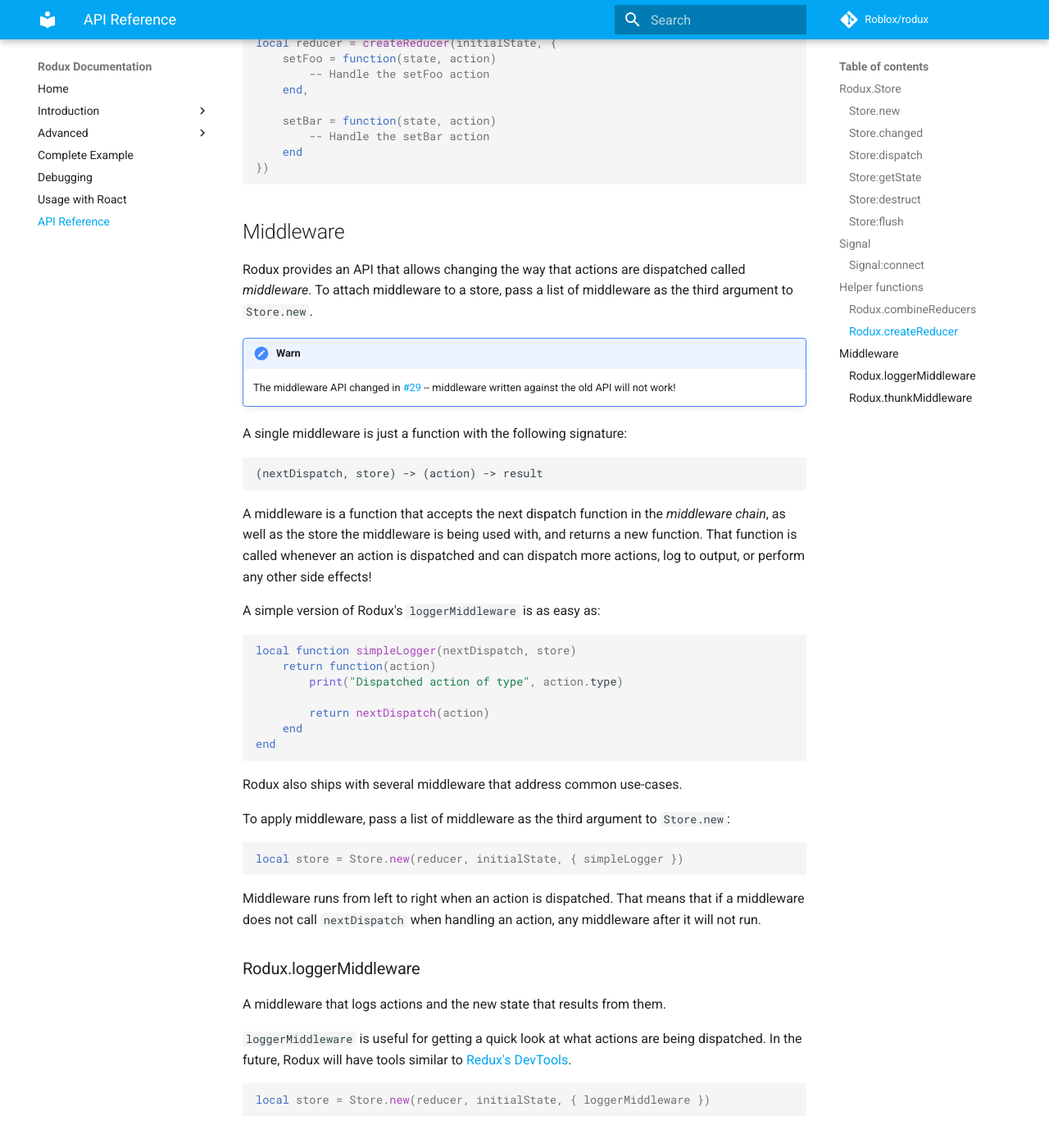
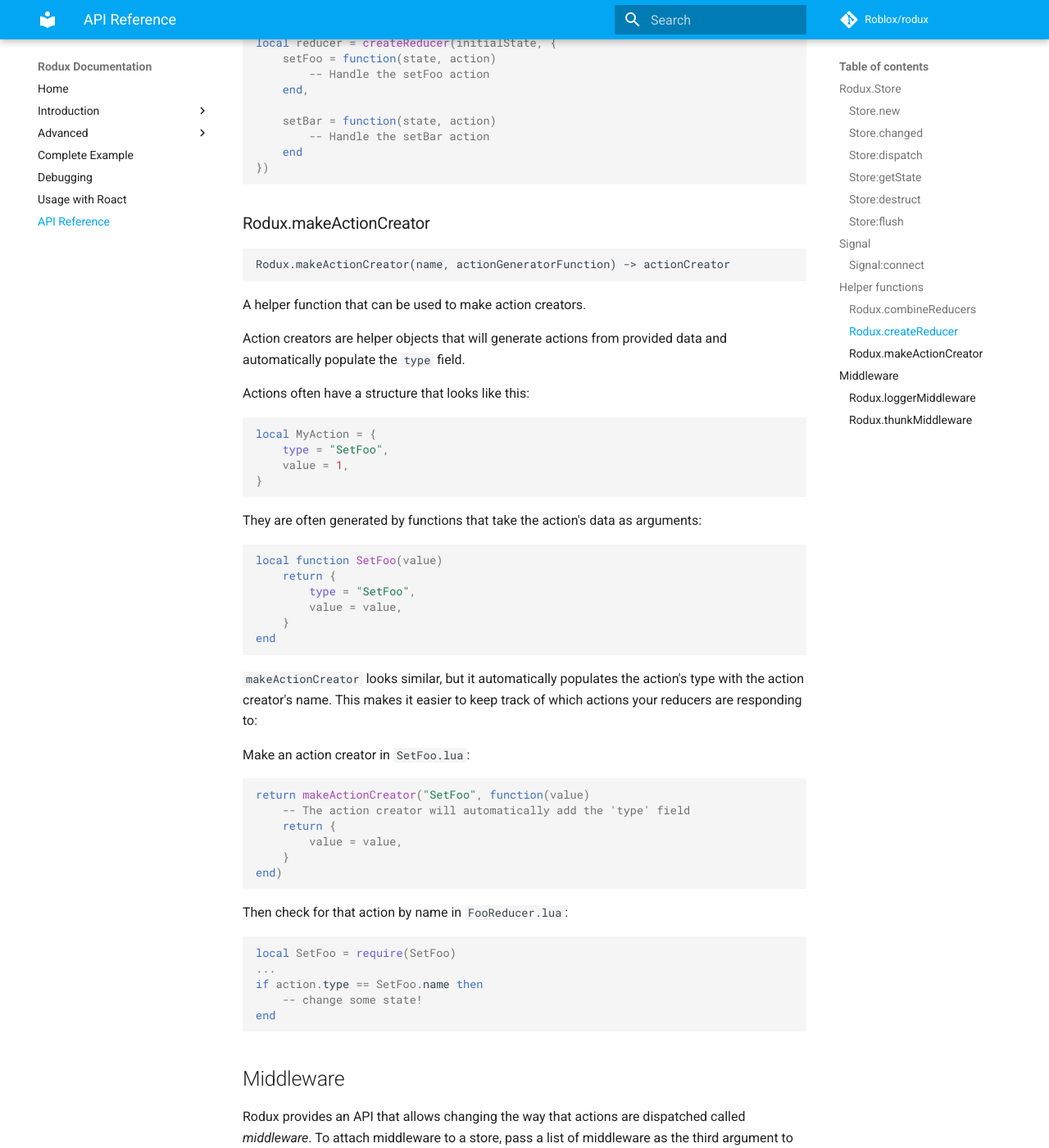
Before and after one commit to Roblox/rodux, an MkDocs documentation site: the page built from docs/api-reference.md, in a window 1280 px wide and 1400 px high, scrolled down 3680 px. Shown: the whole window at 82% size. Built offline with MkDocs 1.6.1 and Material for MkDocs 9.7.7, drawn with Linux system fonts in a browser that asks for light colours; comment, search, counter and statistics services are not loaded; old or Windows-style settings are respelled for this version of MkDocs.

Commit message:
Prune comments and add docs

````diff
--- a/docs/api-reference.md
+++ b/docs/api-reference.md
@@ -152,6 +152,56 @@
 })
 ```
 
+### Rodux.makeActionCreator
+```
+Rodux.makeActionCreator(name, actionGeneratorFunction) -> actionCreator
+```
+
+A helper function that can be used to make action creators.
+
+Action creators are helper objects that will generate actions from provided data and automatically populate the `type` field.
+
+Actions often have a structure that looks like this:
+
+```lua
+local MyAction = {
+	type = "SetFoo",
+	value = 1,
+}
+```
+
+They are often generated by functions that take the action's data as arguments:
+
+```lua
+local function SetFoo(value)
+	return {
+		type = "SetFoo",
+		value = value,
+	}
+end
+```
+
+`makeActionCreator` looks similar, but it automatically populates the action's type with the action creator's name. This makes it easier to keep track of which actions your reducers are responding to:
+
+Make an action creator in `SetFoo.lua`:
+```lua
+return makeActionCreator("SetFoo", function(value)
+	-- The action creator will automatically add the 'type' field
+	return {
+		value = value,
+	}
+end)
+```
+
+Then check for that action by name in `FooReducer.lua`:
+```lua
+local SetFoo = require(SetFoo)
+...
+if action.type == SetFoo.name then
+	-- change some state!
+end
+```
+
 ## Middleware
 Rodux provides an API that allows changing the way that actions are dispatched called *middleware*. To attach middleware to a store, pass a list of middleware as the third argument to `Store.new`.
 
````
Also changed, not shown: docs/introduction/actions.md (+28 -0 lines), 1 other file.
